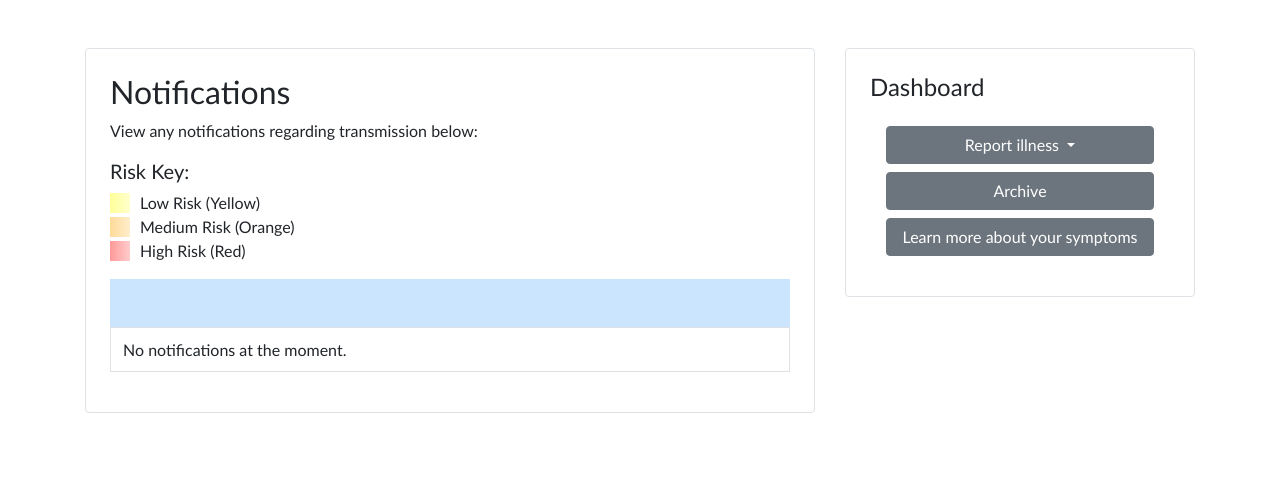
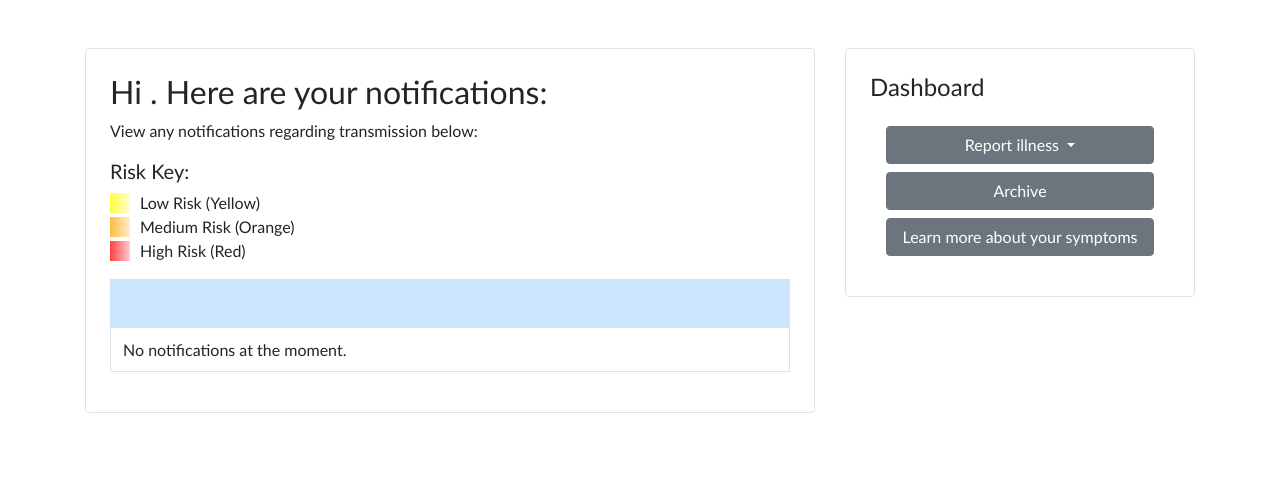
Before and after one commit to MatthewELucio/ContactTracingAppHooHacks, a Django app: template App/templates/index.html in a window 1280 px wide. Shown: the part 92-593 px from the top of the page. Run offline with Django 4.2, Linux system fonts and the light colour scheme; the template is opened without the code that fills it, so the values that code supplies are empty; some libraries are stand-ins or nearby versions.

Commit message:
UI updates index

```diff
--- a/App/templates/index.html
+++ b/App/templates/index.html
@@ -6,20 +6,20 @@
     <div class="row">
         <div class="col-lg-8 col-md-7">
             <div class="content-box p-4 border rounded">
-                <h2>Notifications</h2>
+                <h2>Hi {{ user.username|capfirst }}. Here are your notifications:</h2>
                 <p>View any notifications regarding transmission below:</p>
                 <div class="legend mb-3">
                     <h5>Risk Key:</h5>
                     <div class="d-flex align-items-center">
-                        <span style="display:inline-block; width:20px; height:20px; background: linear-gradient(90deg, rgba(255, 255, 0, 0.4), rgba(255, 255, 0, 0.2)); margin-right:10px;"></span>
+                        <span style="display:inline-block; width:20px; height:20px; background: linear-gradient(90deg, rgba(255, 255, 0, 0.75), rgba(255, 255, 0, 0.2)); margin-right:10px;"></span>
                         <span>Low Risk (Yellow)</span>
                     </div>
                     <div class="d-flex align-items-center">
-                        <span style="display:inline-block; width:20px; height:20px; background: linear-gradient(90deg, rgba(255, 165, 0, 0.4), rgba(255, 165, 0, 0.2)); margin-right:10px;"></span>
+                        <span style="display:inline-block; width:20px; height:20px; background: linear-gradient(90deg, rgba(255, 165, 0, 0.75), rgba(255, 165, 0, 0.2)); margin-right:10px;"></span>
                         <span>Medium Risk (Orange)</span>
                     </div>
                     <div class="d-flex align-items-center">
-                        <span style="display:inline-block; width:20px; height:20px; background: linear-gradient(90deg, rgba(255, 0, 0, 0.4), rgba(255, 0, 0, 0.2)); margin-right:10px;"></span>
+                        <span style="display:inline-block; width:20px; height:20px; background: linear-gradient(90deg, rgba(255, 0, 0, 0.75), rgba(255, 0, 0, 0.2)); margin-right:10px;"></span>
                         <span>High Risk (Red)</span>
                     </div>
                 </div>
```
